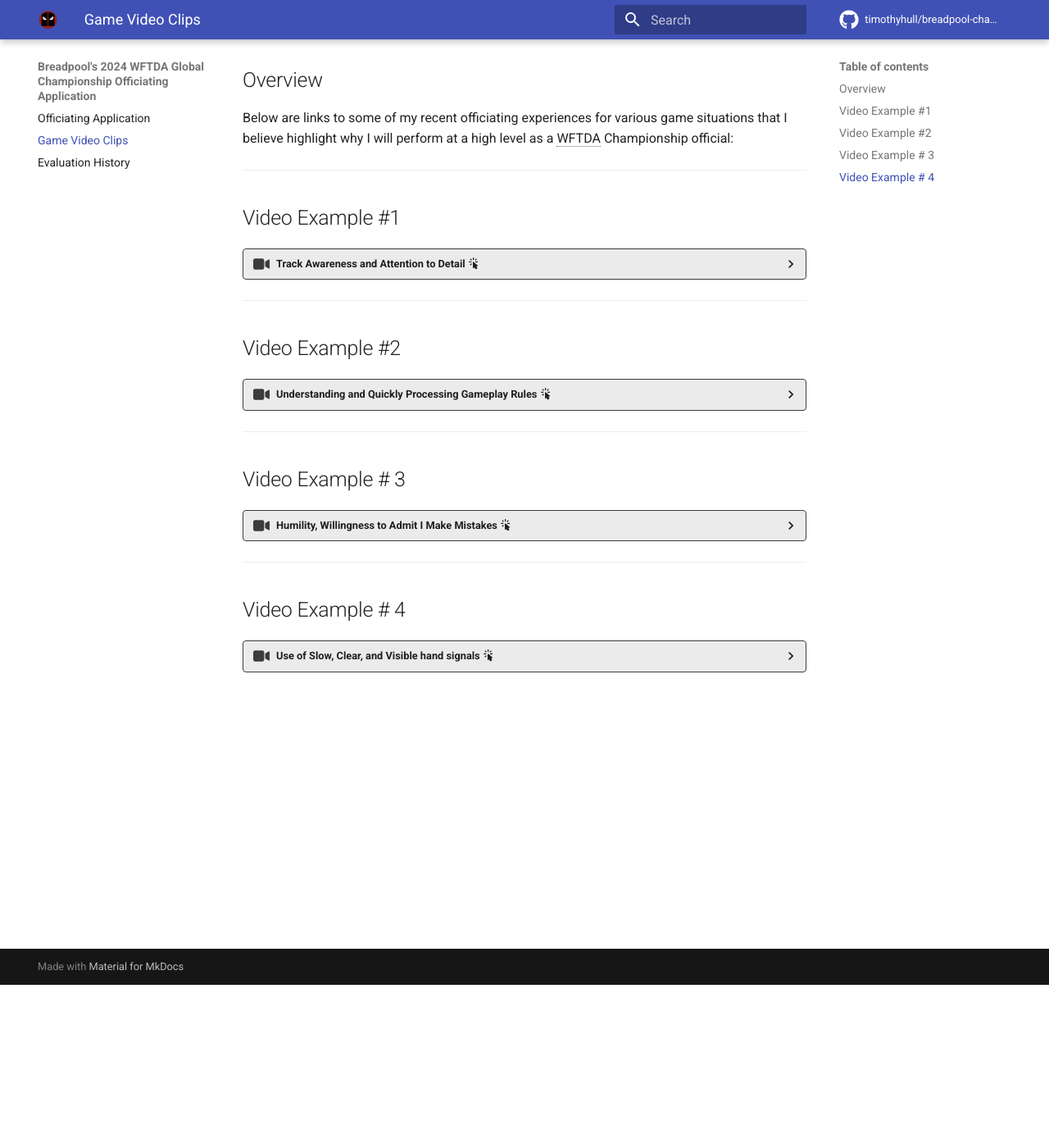
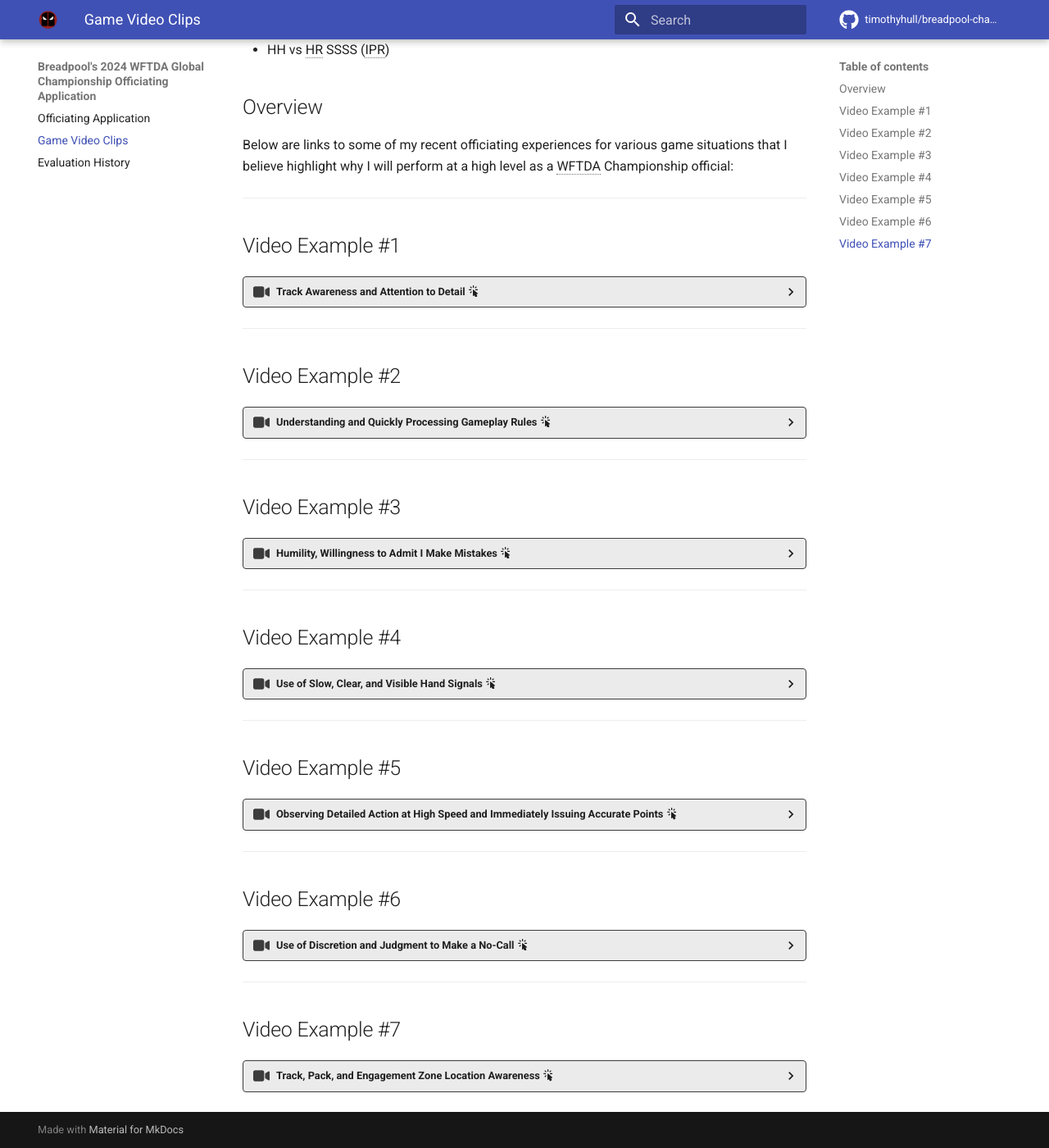
Before and after one commit to timothyhull/breadpool-champs-app, an MkDocs documentation site: the page built from docs/game_video_clips.md, in a window 1280 px wide and 1400 px high, scrolled down 199 px. Shown: the whole window at 82% size. Built offline with MkDocs 1.6.1 and Material for MkDocs 9.7.7, drawn with Linux system fonts in a browser that asks for light colours; comment, search, counter and statistics services are not loaded.

Commit message:
Update video examples

```diff
--- a/docs/game_video_clips.md
+++ b/docs/game_video_clips.md
@@ -2,6 +2,7 @@
 
 - ALTR activation CCRD
 - HR coach conversation
+- HH vs HR SSSS (IPR)
 
 ## Overview
 
@@ -25,7 +26,7 @@ Below are links to some of my recent officiating experiences for various game si
         <iframe align="middle" width="560" height="315" src="https://www.youtube.com/embed/kmz2zZvcbzs?start=1217" title="https://youtu.be/kmz2zZvcbzs?t=1217" frameborder="0" allow="accelerometer; autoplay; clipboard-write; encrypted-media; gyroscope; picture-in-picture; web-share" referrerpolicy="strict-origin-when-cross-origin" allowfullscreen></iframe>
     </center>
     <center>
-        <br>[https://youtu.be/kmz2zZvcbzs?t=1217](https://youtu.be/kmz2zZvcbzs?t=1217){ target=_blank } :octicons-link-external-24:
+        <br>[https://youtu.be/kmz2zZvcbzs?t=1217 :octicons-link-external-24:](https://youtu.be/kmz2zZvcbzs?t=1217){ target=_blank }
     </center>
 
 ---
@@ -52,12 +53,12 @@ Below are links to some of my recent officiating experiences for various game si
         <iframe align="middle" width="560" height="315" src="https://www.youtube.com/embed/kmz2zZvcbzs?start=4299" title="https://youtu.be/kmz2zZvcbzs?start=4299" frameborder="0" allow="accelerometer; autoplay; clipboard-write; encrypted-media; gyroscope; picture-in-picture; web-share" referrerpolicy="strict-origin-when-cross-origin" allowfullscreen></iframe>
     </center>
     <center>
-        <br>[https://youtu.be/kmz2zZvcbzs?start=4299](https://youtu.be/kmz2zZvcbzs?start=4299){ target=_blank } :octicons-link-external-24:
+        <br>[https://youtu.be/kmz2zZvcbzs?start=4299 :octicons-link-external-24:](https://youtu.be/kmz2zZvcbzs?start=4299){ target=_blank }
     </center>
 
 ---
 
-## Video Example # 3
+## Video Example #3
 
 ??? video "Humility, Willingness to Admit I Make Mistakes :material-cursor-default-click:"
 
@@ -76,13 +77,14 @@ Below are links to some of my recent officiating experiences for various game si
         <iframe align="middle" width="560" height="315" src="https://www.youtube.com/embed/3M_NepfZ2Wg?start=1171" title="https://3M_NepfZ2Wg?start=1171" frameborder="0" allow="accelerometer; autoplay; clipboard-write; encrypted-media; gyroscope; picture-in-picture; web-share" referrerpolicy="strict-origin-when-cross-origin" allowfullscreen></iframe>
     </center>
     <center>
-        <br>[https://youtu.be/3M_NepfZ2Wg?t=1171](https://youtu.be/3M_NepfZ2Wg?t=1171){ target=_blank } :octicons-link-external-24:
+        <br>[https://youtu.be/3M_NepfZ2Wg?t=1171 :octicons-link-external-24:](https://youtu.be/3M_NepfZ2Wg?t=1171){ target=_blank }
     </center>
+
 ---
 
-## Video Example # 4
+## Video Example #4
 
-??? video "Use of Slow, Clear, and Visible hand signals  :material-cursor-default-click:"
+??? video "Use of Slow, Clear, and Visible Hand Signals :material-cursor-default-click:"
 
     === "Overview :material-cursor-default-click:"
 
@@ -103,5 +105,85 @@ Below are links to some of my recent officiating experiences for various game si
         <iframe align="middle" width="560" height="315" src="https://www.youtube.com/embed/BvyVWitw714?start=40735" title="https://youtu.be/BvyVWitw714?&t=40735" frameborder="0" allow="accelerometer; autoplay; clipboard-write; encrypted-media; gyroscope; picture-in-picture; web-share" referrerpolicy="strict-origin-when-cross-origin" allowfullscreen></iframe>
     </center>
     <center>
-        <br>[https://youtu.be/BvyVWitw714?&t=40735](https://youtu.be/BvyVWitw714?&t=40735){ target=_blank } :octicons-link-external-24:
+        <br>[https://youtu.be/BvyVWitw714?&t=40735 :octicons-link-external-24:](https://youtu.be/BvyVWitw714?&t=40735){ target=_blank }
     </center>
+
+---
+
+## Video Example #5
+
+??? video "Observing Detailed Action at High Speed and Immediately Issuing Accurate Points :material-cursor-default-click:"
+
+    === "Overview :material-cursor-default-click:"
+
+        - At the ≈22:42 mark in this video, while serving as a JR, I observe my jammer, White #408, who does not have lead jammer status, initiate and successfully complete an apex jump during a call-off by Purple jammer #46.
+
+    === "Outcome :material-cursor-default-click:"
+
+        - I was able to be in a position to observe my jammer initiate the apex jump while fully in-bounds, and land one skate in bounds in front of three opposing blockers before the end of the fourth jam-ending whistle.
+        - I immediately signaled the three earned points, before the third set of jam-ending whistles.
+
+    === "Importance :material-cursor-default-click:"
+
+        - I believe this situation demonstrates I have the capacity to process a lot of information simultaneously, be in the precise position to observe the location of jammer and blocker hips at the exact moment the jam ends, and observe the exact position of the jammer’s feet before they leave the track and as they land.
+        - Whenever possible, it’s important to me to signal points as immediately as possible as a mechanism to show players and coaches that I have confidence the points I’m reporting are accurate.
+
+    <center>
+        <iframe align="middle" width="560" height="315" src="https://www.youtube.com/embed/kmz2zZvcbzs?start=1356" title="https://youtu.be/kmz2zZvcbzs?&t=1356" frameborder="0" allow="accelerometer; autoplay; clipboard-write; encrypted-media; gyroscope; picture-in-picture; web-share" referrerpolicy="strict-origin-when-cross-origin" allowfullscreen></iframe>
+    </center>
+    <center>
+        <br>[https://youtu.be/kmz2zZvcbzs?&t=1356 :octicons-link-external-24:](https://youtu.be/kmz2zZvcbzs?&t=1356){ target=_blank }
+    </center>
+
+---
+
+## Video Example #6
+
+??? video "Use of Discretion and Judgment to Make a No-Call :material-cursor-default-click:"
+
+    === "Overview :material-cursor-default-click:"
+
+        - At the ≈4:14:45 mark in this video, while serving as a JR, I observe Black #63 move slightly in non-derby direction to initiate a block on my jammer, White #916, that causes my jammer to fall.
+        - I blew my whistle to issue a direction penalty to Black #63, although I made the assessment that the contact was not the reason White #916 fell.
+
+    === "Outcome :material-cursor-default-click:"
+
+        - I determined White #916 fell because they slipped on a metal maintenance cover built into the concrete track, and used my discretion and judgment to not issue a penalty to Black #63.
+
+    === "Importance :material-cursor-default-click:"
+
+        - While this decision may seem trivial, this game was closely contested and I felt the doubt I had about whether or not the contact initiated by Black #63 was sufficient to justify a no-call in an effort to keep skaters on the track and in competition unless I am certain a penalty should be issued.  After reviewing the video later in the day, I believe I made the correct call.
+
+    <center>
+        <iframe align="middle" width="560" height="315" src="https://www.youtube.com/embed/Sfq9SNzx4ms?start=15276" title="https://youtu.be/Sfq9SNzx4ms?t=15276" frameborder="0" allow="accelerometer; autoplay; clipboard-write; encrypted-media; gyroscope; picture-in-picture; web-share" referrerpolicy="strict-origin-when-cross-origin" allowfullscreen></iframe>
+    </center>
+    <center>
+        <br>[https://youtu.be/Sfq9SNzx4ms?t=15276 :octicons-link-external-24:](https://youtu.be/Sfq9SNzx4ms?t=15276){ target=_blank }
+    </center>
+
+---
+
+## Video Example #7
+
+??? video "Track, Pack, and Engagement Zone Location Awareness :material-cursor-default-click:"
+
+    === "Overview :material-cursor-default-click:"
+
+        - At the ≈1:00:35 mark in this video, while serving as a JR and my jammer, White #33, standing in the penalty box, I raise my right hand and finger to indicate who I believe the foremost pack skater is, so I can assess the position of the front engagement zone and be sure that White #33 legally reenters the track after they are released from the penalty box.
+        - I continued to monitor the foremost pack skater’s location until White #33 left the penalty box and reentered the track, which occurs at the ≈1:00:43 mark in this video.
+
+    === "Outcome :material-cursor-default-click:"
+
+        - Although White #33’s reentry point is not visible in the video, I carefully monitored the position of the front engagement zone and determined that White #33 entered approximately 18.5’ in front of White #1975 (before White #1975 left the pack and enters the front engagement zone themselves).
+        - I waited for White #33 to make a derby move, and they continued to skate forward instead of ceding the illegal reentry, so assessed an illegal reentry penalty to White #33.
+
+    === "Importance :material-cursor-default-click:"
+
+        - This is an example of the attention to detail I pay in order to ensure gameplay is safe and fair.
+
+    <center>
+        <iframe align="middle" width="560" height="315" src="https://www.youtube.com/embed/JNTUqZu2KLc?start=3631" title="https://youtu.be/JNTUqZu2KLc?t=3631" frameborder="0" allow="accelerometer; autoplay; clipboard-write; encrypted-media; gyroscope; picture-in-picture; web-share" referrerpolicy="strict-origin-when-cross-origin" allowfullscreen></iframe>
+    </center>
+    <center>
+        <br>[https://youtu.be/JNTUqZu2KLc?t=3631 :octicons-link-external-24:](https://youtu.be/JNTUqZu2KLc?t=3631){ target=_blank }
+    </center>
```
